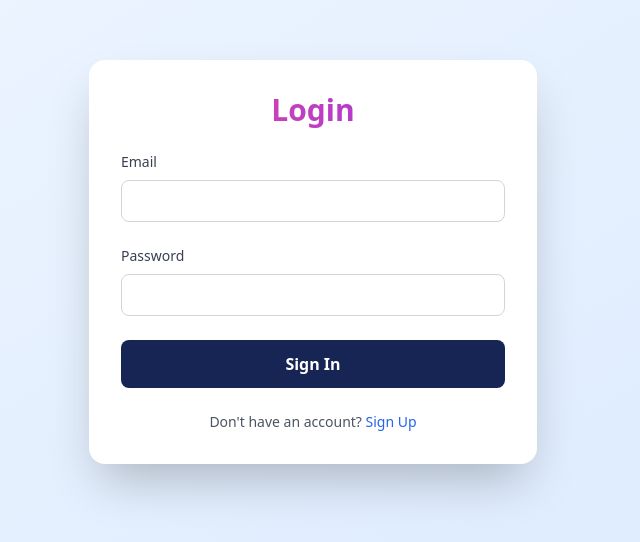
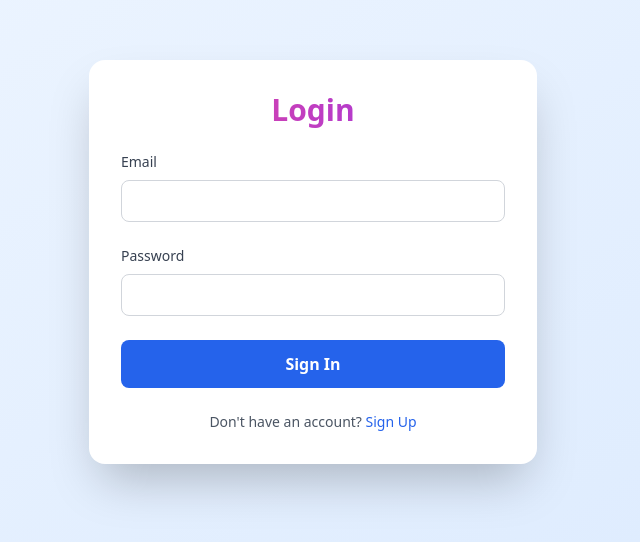
Before and after one commit to dulshan97/e-commerce-app, a React (Vite) app: page /login in a window 1280 px wide. Shown: the part 138-680 px from the top of the page, without its empty margins (327-967 px from the left). Built offline with nearby package versions, Linux system fonts and the light colour scheme.

Commit message:
password issue fixed

```diff
--- a/src/components/Auth/login.tsx
+++ b/src/components/Auth/login.tsx
@@ -1,39 +1,44 @@
-// src/pages/Login.tsx
 import React, { useState } from 'react';
+import { Formik, Form, Field, ErrorMessage } from 'formik';
+import * as Yup from 'yup';
 import { motion } from 'framer-motion';
 import { useNavigate } from 'react-router-dom';
+import { RouteName } from '../../routes/RouteName';
 import { UserDetails } from '../../models/user';
-import { RouteName } from '../../routes/RouteName';
-import { LoginSchema } from '../../Utils/validations/loginvalidation';
-import LoginErrorMessage from './loginErrorMsg';
-import LoginForm from './loginForm';
-import LoginSignupLink from './SignupLink';
 
 
+const LoginSchema = Yup.object().shape({
+  email: Yup.string()
+    .email('Invalid email address')
+    .required('Email is required'),
+  password: Yup.string()
+    .min(6, 'Password must be at least 6 characters')
+    .required('Password is required')
+});
 
 const Login: React.FC = () => {
   const navigate = useNavigate();
   const [loginError, setLoginError] = useState('');
 
+
   const handleLogin = (values: { email: string; password: string }) => {
     try {
       const registeredUsers = JSON.parse(localStorage.getItem('registeredUsers') || '[]');
 
+      // Find user by email
+      const user = registeredUsers.find((u: UserDetails) => u.email === values.email);
 
-      const user = registeredUsers.find(
-        (u: UserDetails) => u.email === values.email
-      );
-
-
-      if (user) {
-
-        localStorage.setItem('currentUser', JSON.stringify({
-          ...user,
-          isAuthenticated: true
-        }));
-
-
-        navigate(RouteName.ROOT);
+      // Validate email and password
+      if (user && user.password === values.password) {
+        // Set current user
+        localStorage.setItem(
+          'currentUser',
+          JSON.stringify({
+            ...user,
+            isAuthenticated: true,
+          })
+        );
+        navigate(RouteName.PRODUCTLIST);
       } else {
         setLoginError('Invalid email or password');
       }
@@ -51,19 +56,86 @@ const Login: React.FC = () => {
         transition={{ duration: 0.3 }}
         className="bg-white p-8 rounded-2xl shadow-2xl w-full max-w-md"
       >
-        <h2 className="text-3xl font-bold text-center mb-6 bg-gradient-to-r from-pink-500 to-purple-600  text-transparent bg-clip-text ">
+        <h2 className="text-3xl font-bold text-center mb-6 text-transparent bg-clip-text
+            bg-gradient-to-r from-pink-500 to-purple-600">
           Login
         </h2>
 
-        <LoginErrorMessage error={loginError} />
+        {loginError && (
+          <div className="text-red-500 text-center mb-4">
+            {loginError}
+          </div>
+        )}
 
-        <LoginForm
-          initialValues={{ email: '', password: '' }}
+        <Formik
+          initialValues={{ id: "", email: '', password: '' }}
           validationSchema={LoginSchema}
           onSubmit={handleLogin}
-        />
+        >
+          {({ errors, touched }) => (
+            <Form className="space-y-6">
+              <div>
+                <label htmlFor="email" className="block text-sm font-medium text-gray-700 mb-2">
+                  Email
+                </label>
+                <Field
+                  type="email"
+                  name="email"
+                  className={`w-full px-4 py-2 border rounded-lg focus:outline-none focus:ring-2
+                    ${errors.email && touched.email
+                      ? 'border-red-500 focus:ring-red-500'
+                      : 'border-gray-300 focus:ring-blue-500'}`}
+                />
+                <ErrorMessage
+                  name="email"
+                  component="p"
+                  className="text-red-500 text-xs mt-1"
+                />
+              </div>
 
-        <LoginSignupLink />
+              <div>
+                <label htmlFor="password" className="block text-sm font-medium text-gray-700 mb-2">
+                  Password
+                </label>
+                <Field
+                  type="password"
+                  name="password"
+                  className={`w-full px-4 py-2 border rounded-lg focus:outline-none focus:ring-2
+                    ${errors.password && touched.password
+                      ? 'border-red-500 focus:ring-red-500'
+                      : 'border-gray-300 focus:ring-blue-500'}`}
+                />
+                <ErrorMessage
+                  name="password"
+                  component="p"
+                  className="text-red-500 text-xs mt-1"
+                />
+              </div>
+
+              <motion.button
+                whileHover={{ scale: 1.05 }}
+                whileTap={{ scale: 0.95 }}
+                type="submit"
+                className="w-full bg-blue-600 text-white py-3 rounded-lg
+                  hover:bg-blue-700 transition duration-300 font-semibold"
+              >
+                Sign In
+              </motion.button>
+            </Form>
+          )}
+        </Formik>
+
+        <div className="text-center mt-6">
+          <p className="text-sm text-gray-600">
+            Don't have an account?{' '}
+            <button
+              onClick={() => navigate(RouteName.SIGNUP)}
+              className="text-blue-600 hover:underline font-medium"
+            >
+              Sign Up
+            </button>
+          </p>
+        </div>
       </motion.div>
     </div>
   );
```
